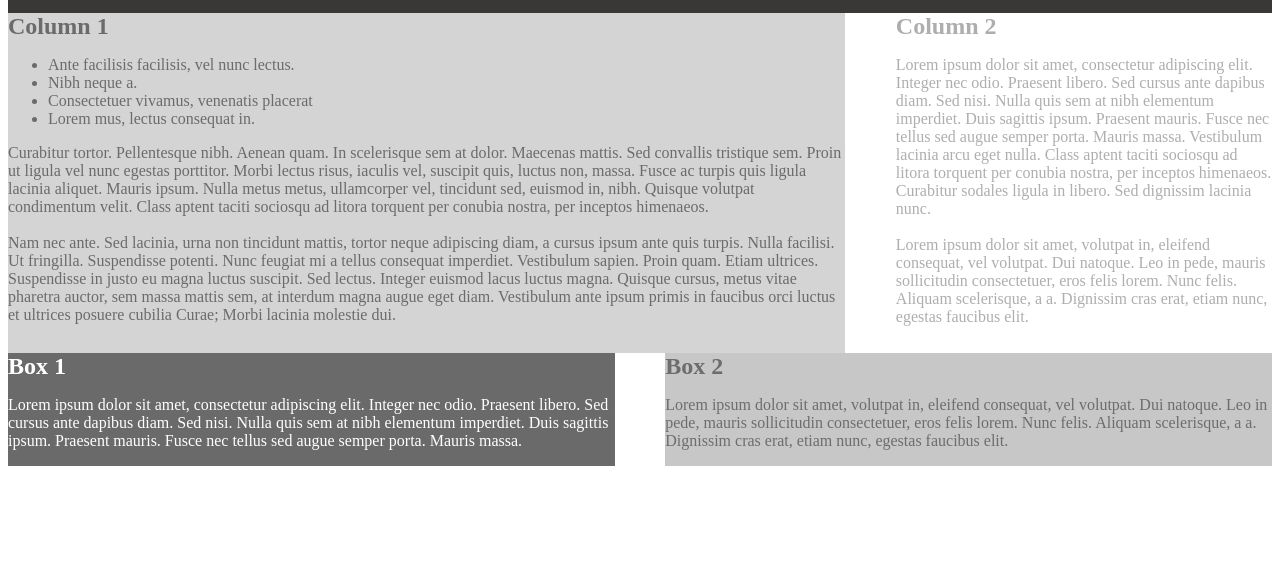
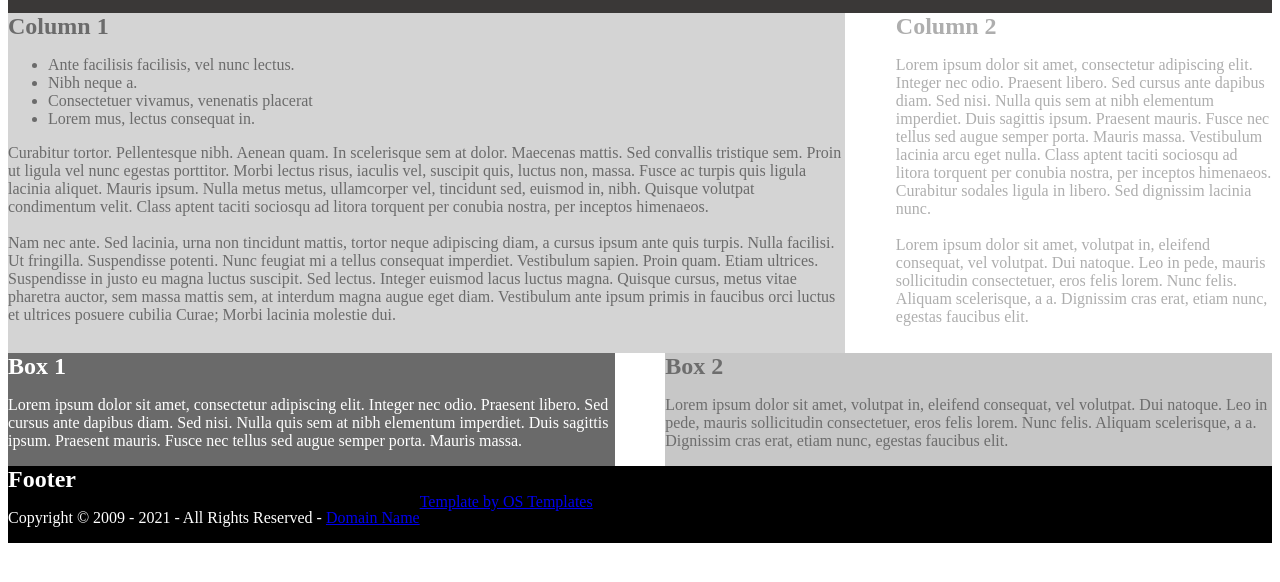
Before and after one commit to Jey893/basic66, a plain HTML site: page Basic51/basic51.html in a window 1280 px wide. Shown: the part 100-682 px from the top of the page. Drawn offline with Linux system fonts and the light colour scheme.

Commit message:
ajoute footer

```diff
--- a/Basic51/basic51.html
+++ b/Basic51/basic51.html
@@ -43,6 +43,19 @@
             background-color: #C7C7C7;
             color: #6D6D6D;
         }
+         #lign4 {
+            background-color: black;
+            color: white;
+        }
+        #lign4 .flex {
+            display: flex;
+        }
+        #lign4 .flex .1col {
+            width: 50%;
+        }
+        #lign4 .flex .2col {
+            width: 50%;
+        }
     </style>
 </head>
 <body>
@@ -84,5 +97,18 @@
 
        </div>
    </div>
+   <div id="lign4">
+       <div><h2>Footer</h2></div>
+       <div class="flex">
+           <div class="1col">
+             <p>   Copyright © 2009 - 2021 - All Rights Reserved - <a href="https://www.os-templates.com">Domain Name</a></p>
+           </div>
+           <div class="2col">
+               <a href="https://www.os-templates.com">Template by OS Templates</a>
+           </div>
+
+
+       </div>
+   </div>
 </body>
 </html>
```
